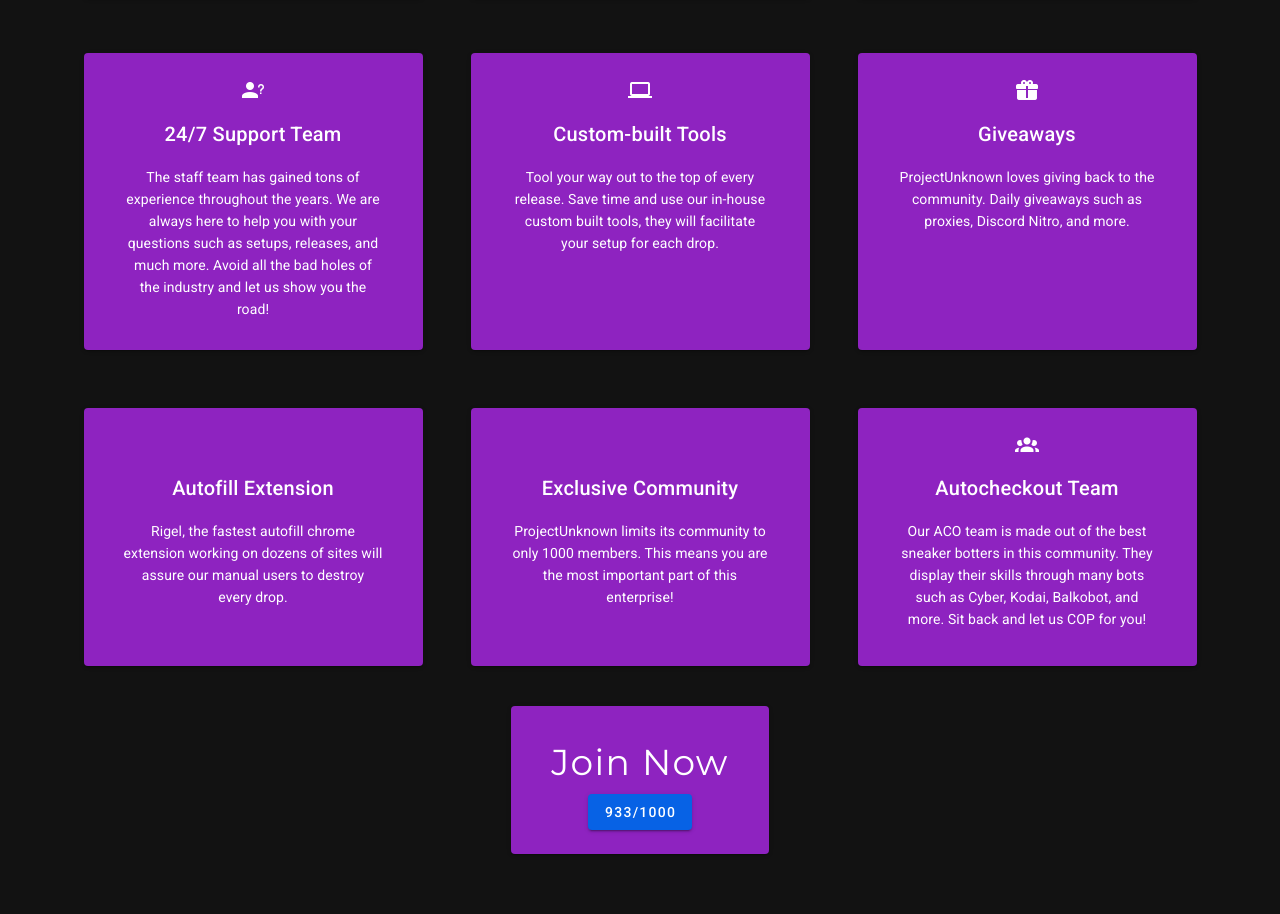
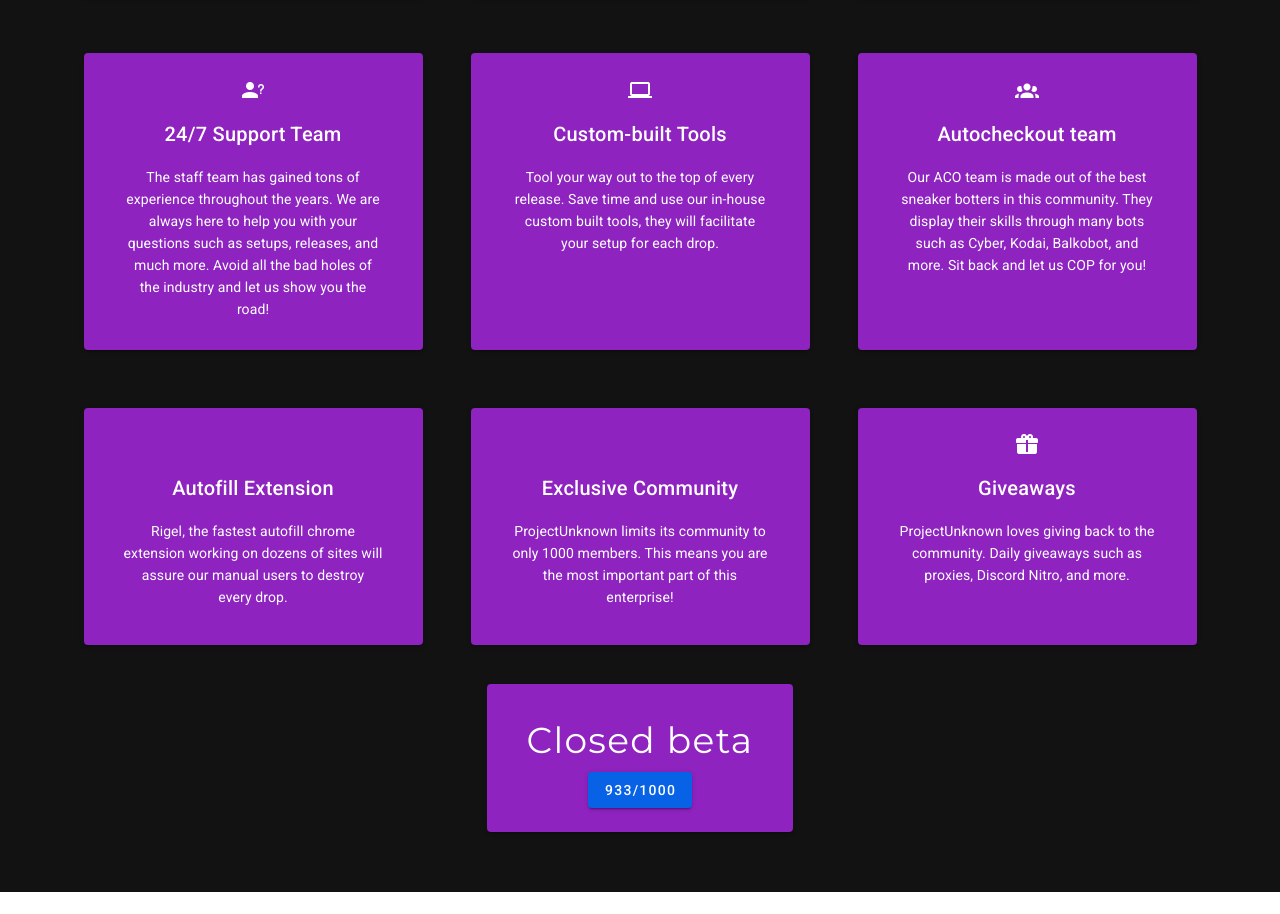
Before and after one commit to Project-Unknown-GH/unknown-front, a Nuxt app: page / in a window 1280 px wide. Shown: the part 1146-2060 px from the top of the page. After the commit the page ends 2038 px from the top, so only its background shows below. Built offline with nearby package versions, Linux system fonts and the light colour scheme.

Commit message:
:pencil: More changes

```diff
--- a/pages/index.vue
+++ b/pages/index.vue
@@ -96,15 +96,15 @@
                 </v-col>
                 <v-col>
                     <v-card class="ma-3 pa-6 feature" color="#8E23C0">
-                        <v-icon class="featureIcon">mdi-gift</v-icon>
+                        <v-icon class="featureIcon">mdi-account-group</v-icon>
                         <v-card-title
                             class="justify-center"
                             style="color: #FFF"
                         >
-                            Giveaways
+                            Autocheckout team
                         </v-card-title>
                         <v-card-text class="featureText" style="color: #FFF">
-                            ProjectUnknown loves giving back to the community. Daily giveaways such as proxies, Discord Nitro, and more.
+                            Our ACO team is made out of the best sneaker botters in this community. They display their skills through many bots such as Cyber, Kodai, Balkobot, and more. Sit back and let us COP for you!
                         </v-card-text>
                     </v-card>
                 </v-col>
@@ -140,15 +140,15 @@
                 </v-col>
                 <v-col>
                     <v-card class="ma-3 pa-6 feature" color="#8E23C0">
-                        <v-icon class="featureIcon">mdi-account-group</v-icon>
+                        <v-icon class="featureIcon">mdi-gift</v-icon>
                         <v-card-title
                             class="justify-center"
                             style="color: #FFF"
                         >
-                            Autocheckout Team
+                            Giveaways
                         </v-card-title>
                         <v-card-text class="featureText" style="color: #FFF">
-                            Our ACO team is made out of the best sneaker botters in this community. They display their skills through many bots such as Cyber, Kodai, Balkobot, and more. Sit back and let us COP for you!
+                            ProjectUnknown loves giving back to the community. Daily giveaways such as proxies, Discord Nitro, and more.
                         </v-card-text>
                     </v-card>
                 </v-col>
@@ -158,7 +158,7 @@
             <v-card-title
                 class="justify-center"
                 style="font-family: 'Montserrat',sans-serif; font-size: 36px; letter-spacing: 1pt; color: #fff"
-                >Join Now</v-card-title
+                >Closed beta</v-card-title
             >
             <v-btn color="#0762E5">933/1000</v-btn>
         </v-card>
```
